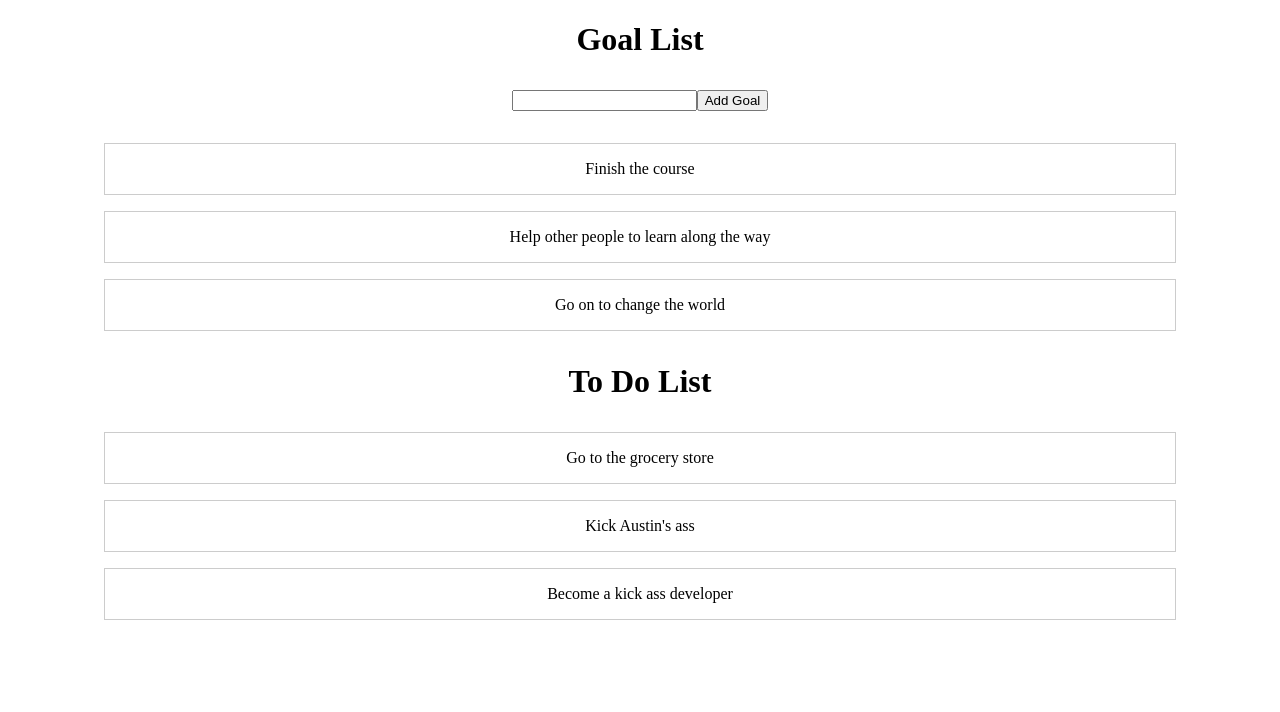
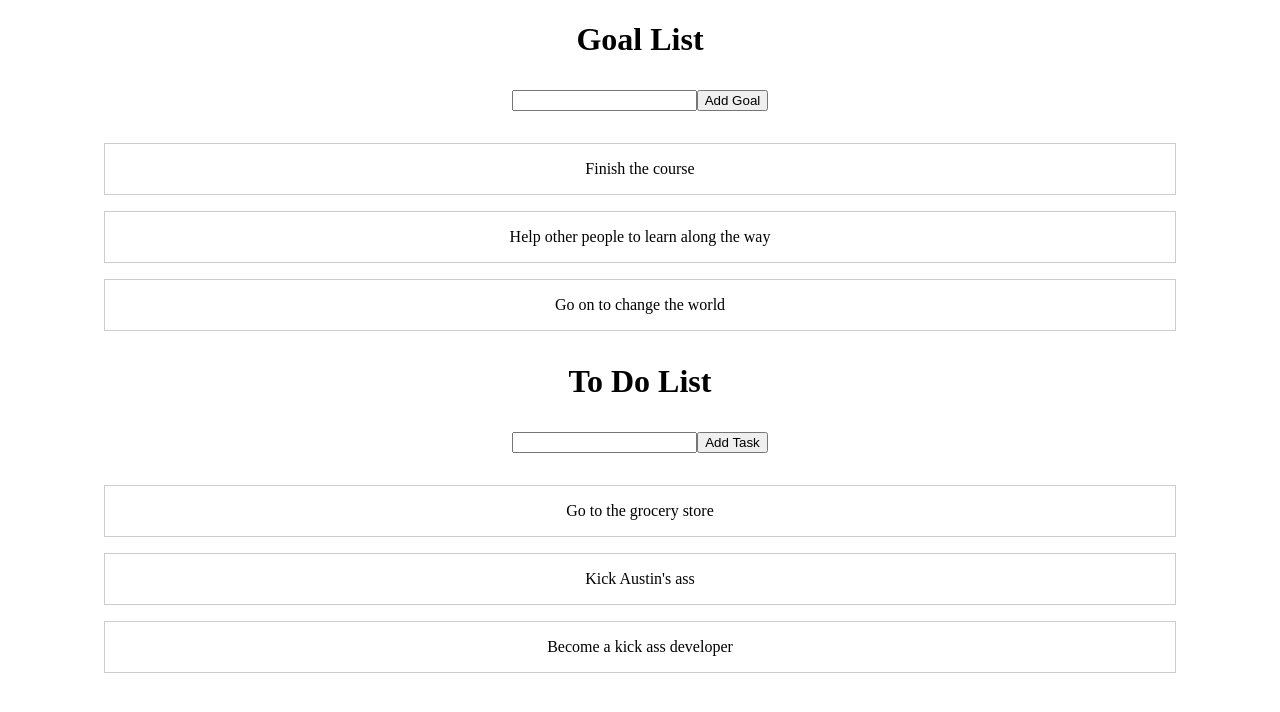
Before and after one commit to NateEnsign/interview-small-builds, a React (Vite) app: page / in a window 1280 px wide. Shown: the top 712 px of the page. Built offline with nearby package versions, Linux system fonts and the light colour scheme.

Commit message:
built newTask component

```diff
--- /dev/null
+++ b/src/components/to-do-list/NewToDo.css
@@ -0,0 +1,4 @@
+.new-task {
+    text-align: center;
+    margin: 2rem 0;
+}
--- /dev/null
+++ b/src/components/to-do-list/NewToDo.jsx
@@ -0,0 +1,24 @@
+import React from 'react'
+import './NewToDo.css';
+
+const NewToDo = () => {
+    const addTaskHandler = (event) => {
+        event.preventDefault();
+
+        const newTask = {
+            id: Math.random().toString(),
+            text: 'Make out with an Asian chick',
+        }
+    }
+
+  return (
+    <div>
+        <form className='new-task'>
+            <input type="text" />
+            <button type='submit'>Add Task</button>
+        </form>
+    </div>
+  )
+}
+
+export default NewToDo
--- a/src/components/to-do-list/ToDo.jsx
+++ b/src/components/to-do-list/ToDo.jsx
@@ -1,6 +1,7 @@
 import React from "react";
 import "./ToDo.css";
 import ToDoList from "./ToDoList";
+import NewToDo from "./NewToDo";
 
 const ToDo = () => {
   const toDoItems = [
@@ -12,6 +13,7 @@ const ToDo = () => {
   return (
     <div>
       <h1 className="to-do-header">To Do List</h1>
+      <NewToDo />
       <ToDoList listItems={toDoItems} />
     </div>
   );
```
